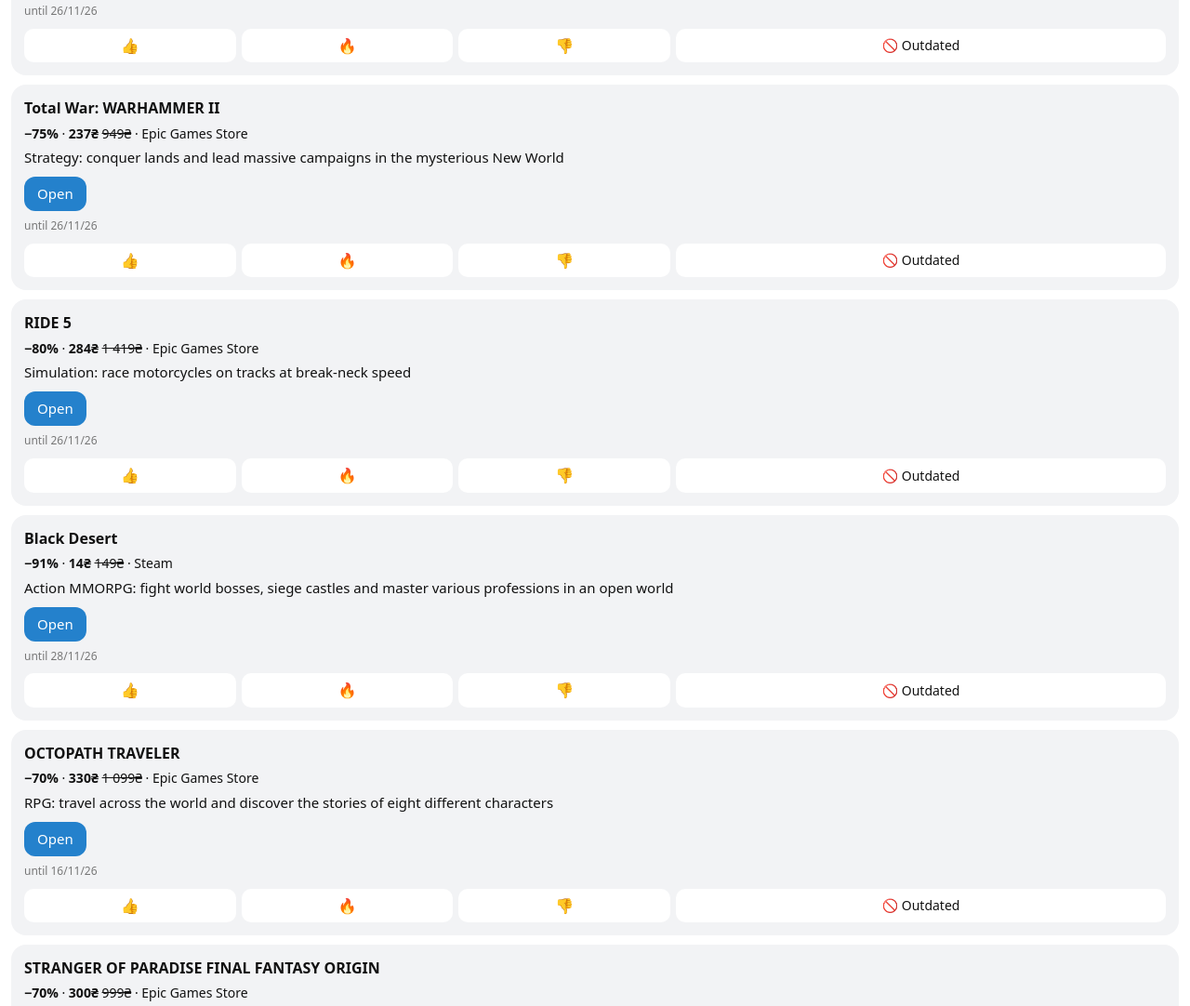
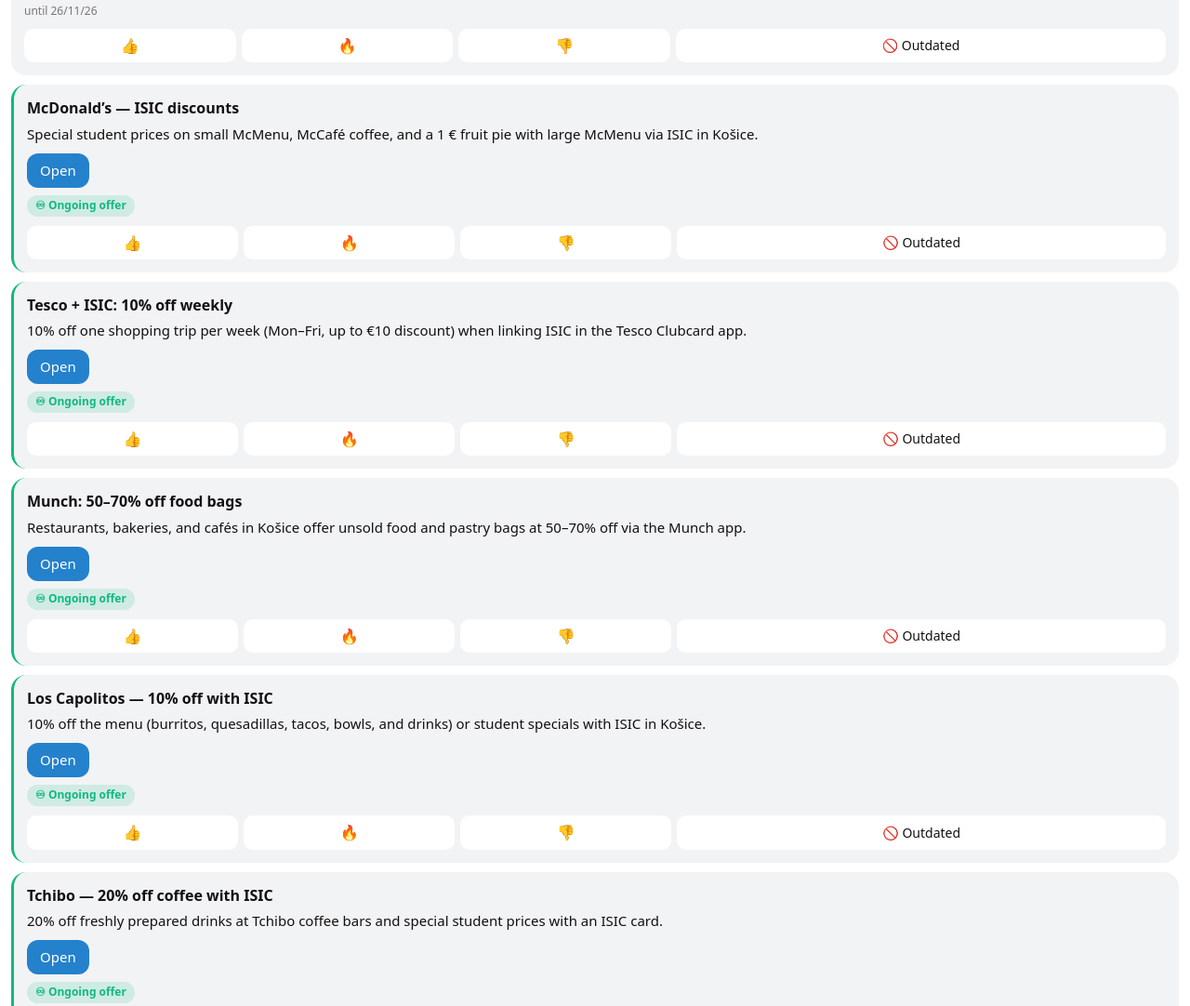
Before and after one commit to LaGrig/kosice-offers, a plain HTML site: page docs/index.html in a window 1280 px wide. Shown: the part 780-1862 px from the top of the page at 93% size. Drawn offline with Linux system fonts and the light colour scheme; no server answers.

Commit message:
update publish 2026-11-16_08:36

```diff
--- a/docs/index.html
+++ b/docs/index.html
@@ -20,6 +20,8 @@ select{flex:1;border:0;border-radius:12px;padding:9px;background:var(--card);col
 .meta{display:flex;justify-content:space-between;color:var(--hint);font-size:12px;margin-top:8px}
 .go{display:inline-block;margin-top:10px;padding:8px 14px;border-radius:12px;background:var(--accent);color:var(--accent-fg);text-decoration:none}
 .pin{outline:1px dashed var(--hint)}
+.card.perm{border-left:3px solid #10b981}
+.badge-perm{display:inline-block;padding:3px 9px;border-radius:999px;background:rgba(16,185,129,.15);color:#10b981;font-size:12px;font-weight:600}
 .rx{display:flex;gap:6px;margin-top:10px}
 .rb{flex:1;border:0;border-radius:10px;padding:7px;background:var(--bg);color:var(--fg);font:inherit;font-size:16px}
 .rb.on{background:var(--accent);color:var(--accent-fg)}
@@ -46,7 +48,8 @@ const I18N = {
   uk: {
     title: 'Студентські знахідки Кошице',
     cats: {all:'Усе', food:'Їжа', games:'Ігри', events:'Події', places:'Місця', it_soft:'IT і софт', services:'Послуги', jobs:'Робота', study:'Навчання', other:'Інше'},
-    sorts: {new:'Нові', rating:'Краще', ending:'Скоро закінчаться'},
+    sorts: {new:'Нові', rating:'Краще', ending:'Скоро закінчаться', perm:'♾ Безстрокове'},
+    permBadge: '♾ Безстрокова пропозиція',
     hint: 'Постав реакцію, щоб побачити оцінки інших студентів',
     empty: 'Поки нічого немає в цьому розділі',
     open: 'Відкрити',
@@ -58,7 +61,8 @@ const I18N = {
   ru: {
     title: 'Студенческие находки Кошице',
     cats: {all:'Все', food:'Еда', games:'Игры', events:'События', places:'Места', it_soft:'IT и софт', services:'Услуги', jobs:'Работа', study:'Учёба', other:'Другое'},
-    sorts: {new:'Новые', rating:'Лучшее', ending:'Скоро закончатся'},
+    sorts: {new:'Новые', rating:'Лучшее', ending:'Скоро закончатся', perm:'♾ Бессрочное'},
+    permBadge: '♾ Бессрочное предложение',
     hint: 'Поставь реакцию, чтобы увидеть оценки других студентов',
     empty: 'Пока ничего нет в этом разделе',
     open: 'Открыть',
@@ -70,7 +74,8 @@ const I18N = {
   en: {
     title: 'Košice Student Deals',
     cats: {all:'All', food:'Food', games:'Games', events:'Events', places:'Places', it_soft:'IT & Soft', services:'Services', jobs:'Jobs', study:'Study', other:'Other'},
-    sorts: {new:'Newest', rating:'Best', ending:'Ending soon'},
+    sorts: {new:'Newest', rating:'Best', ending:'Ending soon', perm:'♾ Ongoing'},
+    permBadge: '♾ Ongoing offer',
     hint: 'React to see other students’ ratings',
     empty: 'Nothing in this category yet',
     open: 'Open',
@@ -82,7 +87,8 @@ const I18N = {
   sk: {
     title: 'Študentské objavy Košice',
     cats: {all:'Všetko', food:'Jedlo', games:'Hry', events:'Udalosti', places:'Miesta', it_soft:'IT a softvér', services:'Služby', jobs:'Práca', study:'Štúdium', other:'Ostatné'},
-    sorts: {new:'Najnovšie', rating:'Najlepšie', ending:'Čoskoro končia'},
+    sorts: {new:'Najnovšie', rating:'Najlepšie', ending:'Čoskoro končia', perm:'♾ Dlhodobé'},
+    permBadge: '♾ Dlhodobá ponuka',
     hint: 'Reaguj, aby si videl hodnotenia ostatných študentov',
     empty: 'V tejto kategórii zatiaľ nič nie je',
     open: 'Otvoriť',
@@ -192,7 +198,8 @@ function render(){
   const tx = tr();
   const now = new Date();
   const t = now.getFullYear() + '-' + String(now.getMonth() + 1).padStart(2, '0') + '-' + String(now.getDate()).padStart(2, '0');
-  const list = offers.filter(o => o.status === 'active' && (!o.expires_at || o.expires_at >= t) && (cat === 'all' || o.category === cat));
+  let list = offers.filter(o => o.status === 'active' && (!o.expires_at || o.expires_at >= t) && (cat === 'all' || o.category === cat));
+  if (sort === 'perm') list = list.filter(o => !o.expires_at);
   if (sort === 'rating') list.sort((a, b) => cs(b.id) - cs(a.id));
   else if (sort === 'ending') list.sort((a,b) => (a.expires_at || '9999').localeCompare(b.expires_at || '9999'));
   else list.sort((a,b) => b.found_at.localeCompare(a.found_at));
@@ -210,18 +217,17 @@ function render(){
   });
   if (!list.length) { box.append(el('div', 'empty', tx.empty)); return; }
   list.forEach(o => {
-    const c = el('div', 'card');
+    const c = el('div', 'card' + (!o.expires_at ? ' perm' : ''));
     c.append(el('h3', null, (o.title[lang] || o.title.en || '').replace(/\s*[−-]\d+%$/, '')));
     const st = (o.blurb && o.blurb[lang]) ? stateEl(o) : null;
     if (st) c.append(st);
     c.append(el('div', null, (o.blurb && o.blurb[lang]) || o.text[lang] || o.text.en || ''));
     if (/^https?:/.test(o.link)) { const a = el('a', 'go', tx.open); a.href = o.link; a.target = '_blank'; a.rel = 'noopener'; c.append(a); }
     if (IS_ADMIN) { const ab = el('button', 'adm', '⚙️'); ab.onclick = () => openBot('adm_' + o.id); c.append(ab); }
-    if (o.expires_at) {
-      const m = el('div', 'meta');
-      m.append(el('span', null, tx.until + ' ' + fmt(o.expires_at)));
-      c.append(m);
-    }
+    const m = el('div', 'meta');
+    if (o.expires_at) m.append(el('span', null, tx.until + ' ' + fmt(o.expires_at)));
+    else m.append(el('span', 'badge-perm', tx.permBadge));
+    c.append(m);
     const rx = el('div', 'rx');
     RX.forEach(([k, e]) => { const b = el('button', 'rb', e); b.dataset.r = k; b.onclick = () => react(o.id, k, rx); rx.append(b); });
     paint(rx, o.id); c.append(rx); box.append(c);
--- a/docs/offers.json
+++ b/docs/offers.json
@@ -997,5 +997,125 @@
   "miss_p": 0,
   "fails": 0,
   "miss": 0
+ },
+ {
+  "id": "6ab31c600e0e",
+  "title": {
+   "uk": "McDonald’s — знижки по ISIC",
+   "ru": "McDonald’s — скидки по ISIC",
+   "en": "McDonald’s — ISIC discounts",
+   "sk": "McDonald’s — ISIC zľavy"
+  },
+  "text": {
+   "uk": "Спеціальні ціни на мале McMenu, каву в McCafé та пиріжок за 1 € до великого McMenu за карткою ISIC (у т.ч. у Кошице).",
+   "ru": "Спеццены на малое McMenu, кофе в McCafé и пирожок за 1 € к большому McMenu по карте ISIC (в т.ч. в Кошице).",
+   "en": "Special student prices on small McMenu, McCafé coffee, and a 1 € fruit pie with large McMenu via ISIC in Košice.",
+   "sk": "Špeciálne študentské ceny na malé McMenu, kávu v McCafé a ovocnú taštičku za 1 € k veľkému McMenu s preukazom ISIC v Košiciach."
+  },
+  "category": "food",
+  "link": "https://www.mcdonalds.sk/o-nas/isic-a-itic/",
+  "source": "manual",
+  "found_at": "2026-11-16",
+  "approved_at": "2026-11-16",
+  "expires_at": null,
+  "score": 90,
+  "status": "active",
+  "no_digest": true
+ },
+ {
+  "id": "8664c85342a9",
+  "title": {
+   "uk": "Tesco + ISIC: −10% щотижня",
+   "ru": "Tesco + ISIC: −10% каждую неделю",
+   "en": "Tesco + ISIC: 10% off weekly",
+   "sk": "Tesco + ISIC: −10 % každý týždeň"
+  },
+  "text": {
+   "uk": "−10% на одну покупку на тиждень (пн–пт, знижка до 10 €) після прив’язки ISIC у додатку Tesco Clubcard.",
+   "ru": "−10% на одну покупку в неделю (пн–пт, скидка до 10 €) после привязки ISIC в приложении Tesco Clubcard.",
+   "en": "10% off one shopping trip per week (Mon–Fri, up to €10 discount) when linking ISIC in the Tesco Clubcard app.",
+   "sk": "10 % zľava na jeden nákup týždenne (po–pia, max. zľava 10 €) po prepojení ISIC v aplikácii Tesco Clubcard."
+  },
+  "category": "food",
+  "link": "https://tesco.sk/clubcard/isic/",
+  "source": "manual",
+  "found_at": "2026-11-16",
+  "approved_at": "2026-11-16",
+  "expires_at": null,
+  "score": 90,
+  "status": "active",
+  "no_digest": true
+ },
+ {
+  "id": "943d8149deae",
+  "title": {
+   "uk": "Munch: набори їжі −50–70%",
+   "ru": "Munch: наборы еды −50–70%",
+   "en": "Munch: 50–70% off food bags",
+   "sk": "Munch: balíčky jedla −50–70 %"
+  },
+  "text": {
+   "uk": "Ресторани, пекарні та кав’ярні Кошице наприкінці дня віддають нерозпродані набори їжі та випічки зі знижкою 50–70%.",
+   "ru": "Рестораны, пекарни и кафе Кошице в конце дня отдают нераспроданные наборы еды и выпечки со скидкой 50–70%.",
+   "en": "Restaurants, bakeries, and cafés in Košice offer unsold food and pastry bags at 50–70% off via the Munch app.",
+   "sk": "Reštaurácie, pekárne a kaviarne v Košiciach ponúkajú koncom dňa nepredané balíčky jedla a pečiva so zľavou 50–70 %."
+  },
+  "category": "food",
+  "link": "https://munch.eco/sk/",
+  "source": "manual",
+  "found_at": "2026-11-16",
+  "approved_at": "2026-11-16",
+  "expires_at": null,
+  "score": 90,
+  "status": "active",
+  "no_digest": true
+ },
+ {
+  "id": "47ca00d9ae3d",
+  "title": {
+   "uk": "Los Capolitos — −10% по ISIC",
+   "ru": "Los Capolitos — −10% по ISIC",
+   "en": "Los Capolitos — 10% off with ISIC",
+   "sk": "Los Capolitos — 10 % s ISIC"
+  },
+  "text": {
+   "uk": "Знижка 10% на все меню (буріто, кесаділья, тако, боули та напої) або студентські пропозиції по ISIC у Кошице.",
+   "ru": "Скидка 10% на всё меню (буррито, кесадилья, тако, боулы и напитки) или спецпредложения по ISIC в Кошице.",
+   "en": "10% off the menu (burritos, quesadillas, tacos, bowls, and drinks) or student specials with ISIC in Košice.",
+   "sk": "10 % zľava na celé menu (burrito, quesadilla, tacos, bowl a nápoje) alebo študentské ponuky s ISIC v Košiciach."
+  },
+  "category": "food",
+  "link": "https://capolitos.sk/",
+  "source": "manual",
+  "found_at": "2026-11-16",
+  "approved_at": "2026-11-16",
+  "expires_at": null,
+  "score": 90,
+  "status": "active",
+  "no_digest": true
+ },
+ {
+  "id": "bb4c76c729bd",
+  "title": {
+   "uk": "Tchibo — −20% на каву по ISIC",
+   "ru": "Tchibo — −20% на кофе по ISIC",
+   "en": "Tchibo — 20% off coffee with ISIC",
+   "sk": "Tchibo — 20 % na kávu s ISIC"
+  },
+  "text": {
+   "uk": "Знижка 20% на свіжоприготовлені напої у кава-барі Tchibo та спецціни на каву по картці ISIC.",
+   "ru": "Скидка 20% на свежеприготовленные напитки в кофе-баре Tchibo и спеццены на кофе по карте ISIC.",
+   "en": "20% off freshly prepared drinks at Tchibo coffee bars and special student prices with an ISIC card.",
+   "sk": "20 % zľava na čerstvo pripravené nápoje v kávovom bare Tchibo a zvýhodnené ceny s preukazom ISIC."
+  },
+  "category": "food",
+  "link": "https://www.tchibo.sk/",
+  "source": "manual",
+  "found_at": "2026-11-16",
+  "approved_at": "2026-11-16",
+  "expires_at": null,
+  "score": 90,
+  "status": "active",
+  "no_digest": true
  }
 ]
```
